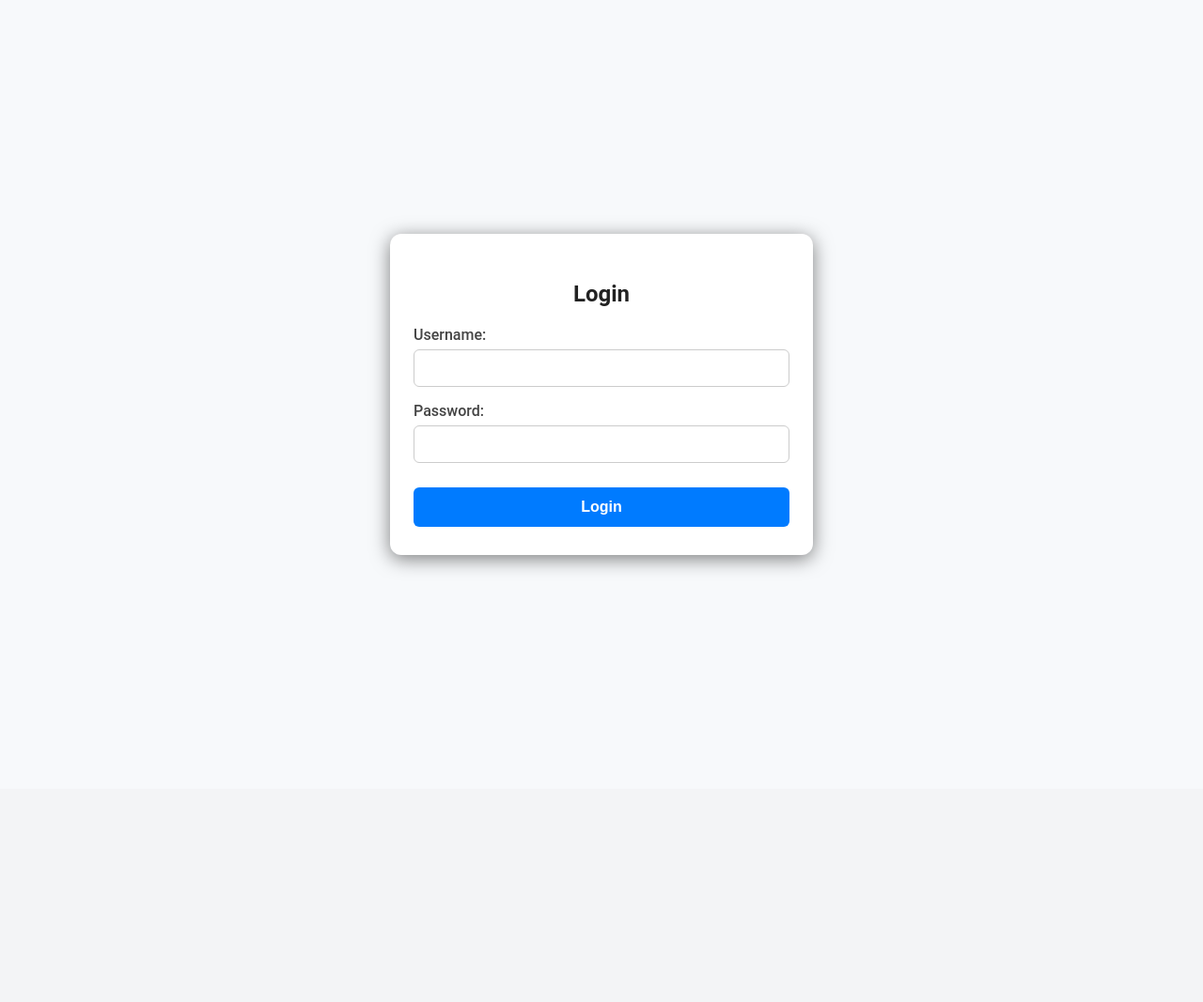
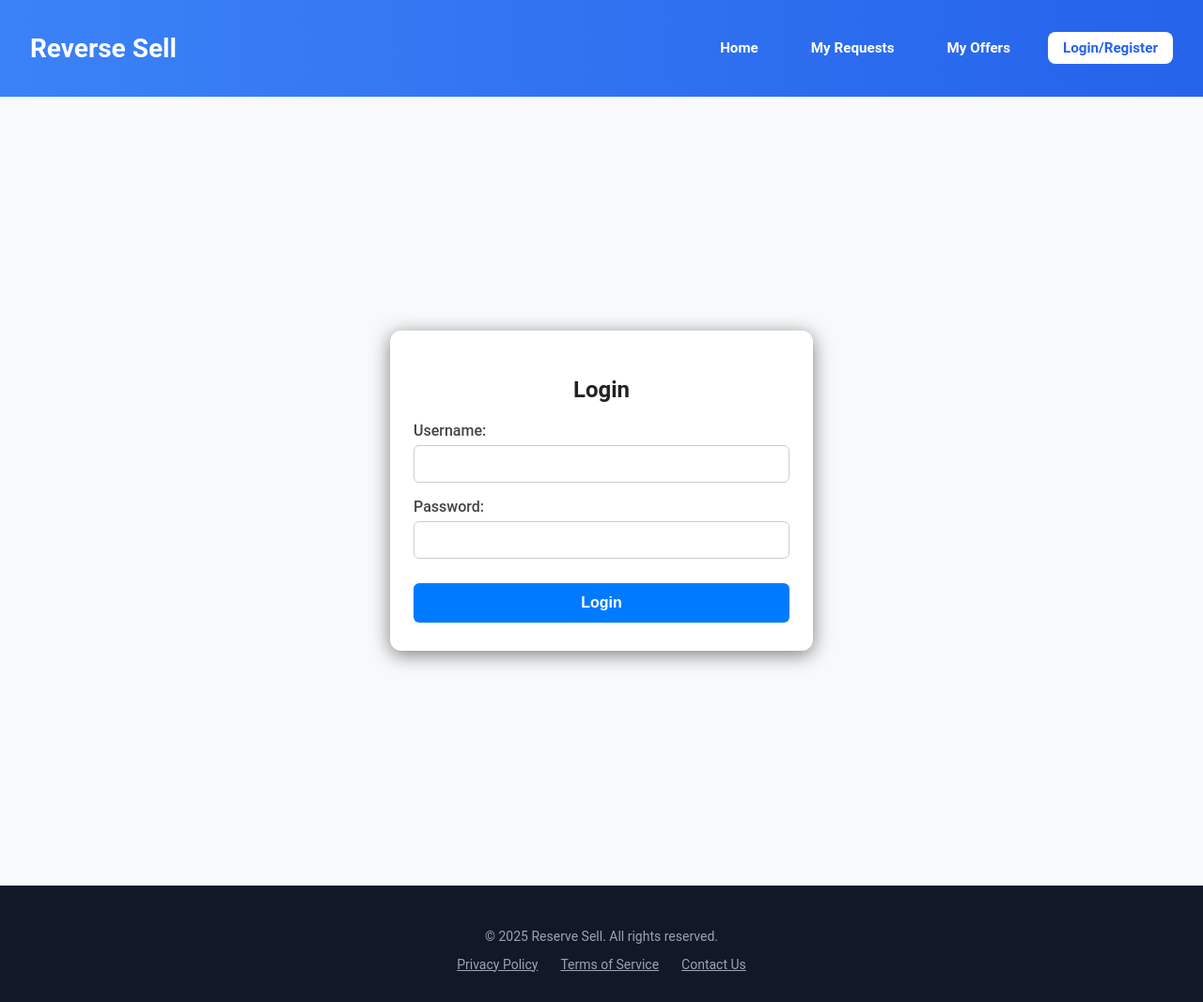
Before and after one commit to carolineshort94/ReverseSell, a React (Vite) app in the folder frontend/: page /login in a window 1280 px wide. Shown: the whole page at 94% size. Before the commit the page ends 840 px from the top, so only its background shows below. Built offline with nearby package versions, Linux system fonts and the light colour scheme.

Commit message:
login page

```diff
--- a/frontend/pages/Login.jsx
+++ b/frontend/pages/Login.jsx
@@ -2,6 +2,8 @@ import React, { useState } from "react";
 import { useNavigate } from "react-router-dom";
 import { userAuth } from "../context/AuthContext";
 import "../style/Login.css";
+import Header from "../components/Header";
+import Footer from "../components/Footer";
 
 
 const API_BASE = "http://localhost:8000";
@@ -44,6 +46,8 @@ export default function Login() {
 
 
     return (
+        <>
+            <Header />
             <div className="login-wrapper">
                 <form className="login-form" onSubmit={handleLogin}>
                     <h2 >Login</h2>
@@ -69,5 +73,7 @@ export default function Login() {
                 </form>
                 {error && <p className="error-message">{error}</p>}
             </div>
+            <Footer />
+        </>
     )
 }
```
Lines whose indentation alone changed are shown as unchanged.
